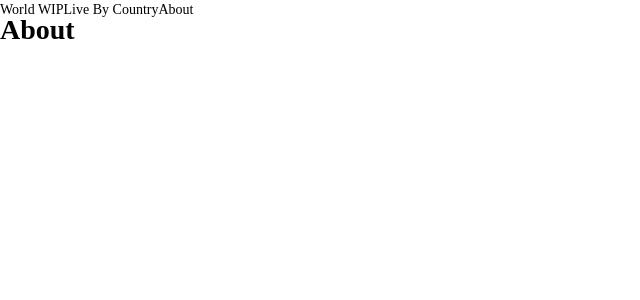
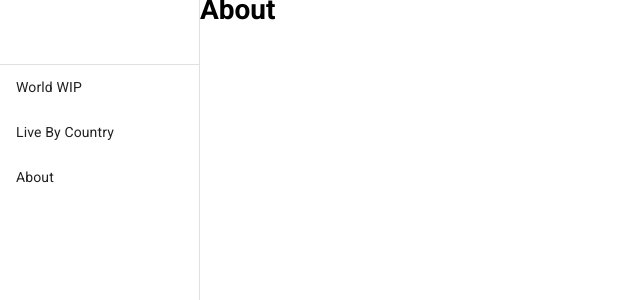
Before and after one commit to ka2nq1/covid-info-app, a React (Create React App) app: page /#/about in a window 1280 px wide. Shown: the top 300 px of the page, without its empty margins (0-640 px from the left). Built offline with nearby package versions, Linux system fonts and the light colour scheme.

Commit message:
adds sidebar

```diff
--- a/package.json
+++ b/package.json
@@ -3,6 +3,10 @@
     "version": "0.1.0",
     "private": true,
     "dependencies": {
+        "@emotion/react": "^11.11.0",
+        "@emotion/styled": "^11.11.0",
+        "@fontsource/roboto": "^5.0.2",
+        "@mui/material": "^5.13.4",
         "@testing-library/jest-dom": "^5.16.5",
         "@testing-library/react": "^13.4.0",
         "@testing-library/user-event": "^13.5.0",
--- a/src/App.js
+++ b/src/App.js
@@ -1,3 +1,4 @@
+import { Box, Divider, Toolbar } from '@mui/material';
 import React from 'react';
 import { Route, Routes } from 'react-router-dom';
 import About from './components/About';
@@ -7,16 +8,16 @@ import Sidebar from './components/Sidebar';
 
 function App() {
     return (
-        <>
+        <Box paddingLeft='200px'>
             <Sidebar/>
-            <div>
+            <Box>
                 <Routes>
                     <Route path="/" element={<Global/>}/>
                     <Route path="/country" element={<Country/>}/>
                     <Route path="/about" element={<About/>}/>
                 </Routes>
-            </div>
-        </>
+            </Box>
+        </Box>
     );
 }
 
--- a/src/components/Country/index.js
+++ b/src/components/Country/index.js
@@ -1,10 +1,11 @@
+import { Box, Toolbar } from '@mui/material';
 import React from 'react';
 
 const Country = () => {
     return (
-        <>
+        <Box>
             <h1>Live By Country And Status After Date</h1>
-        </>
+        </Box>
     );
 };
 
--- a/src/components/Sidebar/index.js
+++ b/src/components/Sidebar/index.js
@@ -1,16 +1,42 @@
+import { Divider, Drawer, List, ListItem, ListItemButton, ListItemText, Toolbar } from '@mui/material';
 import React from 'react';
-import { Link, useLocation } from 'react-router-dom';
+import { useNavigate } from 'react-router-dom';
 
 const Sidebar = () => {
-
+    const navigate = useNavigate();
     return (
-        <ul>
-            <li>
-                <Link to='/'>World WIP</Link>
-                <Link to='/country'>Live By Country</Link>
-                <Link to='/about'>About</Link>
-            </li>
-        </ul>
+        <Drawer
+            variant="permanent"
+            anchor="left"
+            sx={{
+                '& .MuiDrawer-paper': {
+                    width: 200,
+                    boxSizing: 'border-box',
+                },
+            }}
+        >
+            <Toolbar/>
+            <Divider/>
+            <List
+                sx={{padding: 0}}
+            >
+                <ListItem disablePadding>
+                    <ListItemButton onClick={() => navigate('/')}>
+                        <ListItemText primary={'World WIP'} />
+                    </ListItemButton>
+                </ListItem>
+                <ListItem disablePadding>
+                    <ListItemButton onClick={() => navigate('/country')}>
+                        <ListItemText primary={'Live By Country'} />
+                    </ListItemButton>
+                </ListItem>
+                <ListItem disablePadding>
+                    <ListItemButton onClick={() => navigate('/about')}>
+                        <ListItemText primary={'About'} />
+                    </ListItemButton>
+                </ListItem>
+            </List>
+        </Drawer>
     );
 };
 
--- a/src/index.css
+++ b/src/index.css
@@ -5,6 +5,7 @@
 }
 
 html {
+    font-family: 'Roboto';
     scroll-behavior: smooth;
     font-weight: 400;
     font-size: 14px;
--- a/src/index.js
+++ b/src/index.js
@@ -2,6 +2,9 @@ import React from 'react';
 import ReactDOM from 'react-dom/client';
 import './index.css';
 import App from './App';
+import '@fontsource/roboto/400.css';
+import '@fontsource/roboto/500.css';
+import '@fontsource/roboto/700.css';
 import { HashRouter } from 'react-router-dom';
 
 const root = ReactDOM.createRoot(document.getElementById('root'));
```
Also changed, not shown: 1 other file (tests, documents, lock files or other folders).
